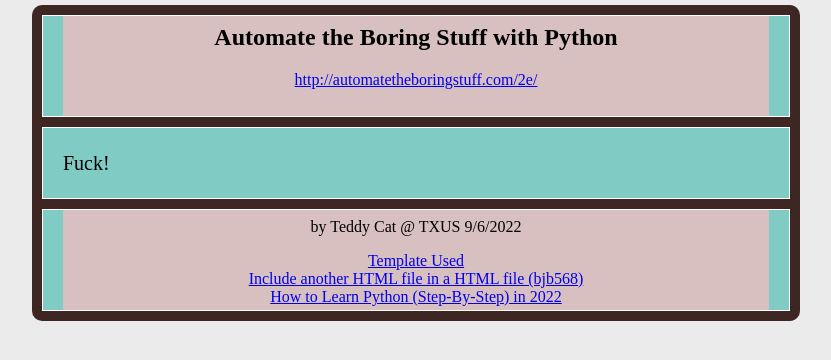
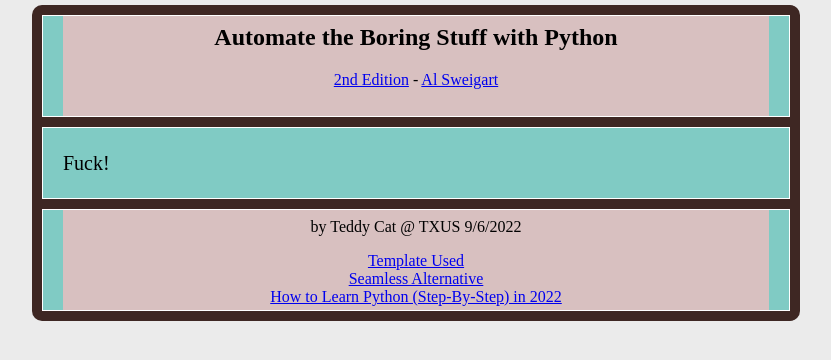
Before and after one commit to TeddyCatTX/atbswp, a plain HTML site: page chapter0.html in a window 1280 px wide. Shown: the whole page, without its empty margins (224-1055 px from the left). Drawn offline with Linux system fonts and the light colour scheme.

Commit message:
Add files via upload

```diff
--- a/header.html
+++ b/header.html
@@ -4,7 +4,8 @@
 <body>
     <center>
         <h2>Automate the Boring Stuff with Python</h2>
-        <a href="http://automatetheboringstuff.com/2e/" target="_blank">http://automatetheboringstuff.com/2e/</a>
+        <a href="http://automatetheboringstuff.com/2e/" target="_blank">2nd Edition</a> -
+        <a href="https://inventwithpython.com/" target="_blank"> Al Sweigart </a>
     </center>
 </body>
 </html>
--- a/styles.css
+++ b/styles.css
@@ -23,8 +23,11 @@ body {
   line-height: 1.5em;
 }
 
-iframe[seamless] {
-  border: none;
+iframe[seamless]{
+  background-color: transparent;
+  border: 0px none transparent;
+  padding: 0px;
+  overflow: hidden;
   width: 100%;
   height: 5em;
   background-color: rgb(216, 192, 192);
```
Also changed, not shown: footer.html (+1 -1 lines).
